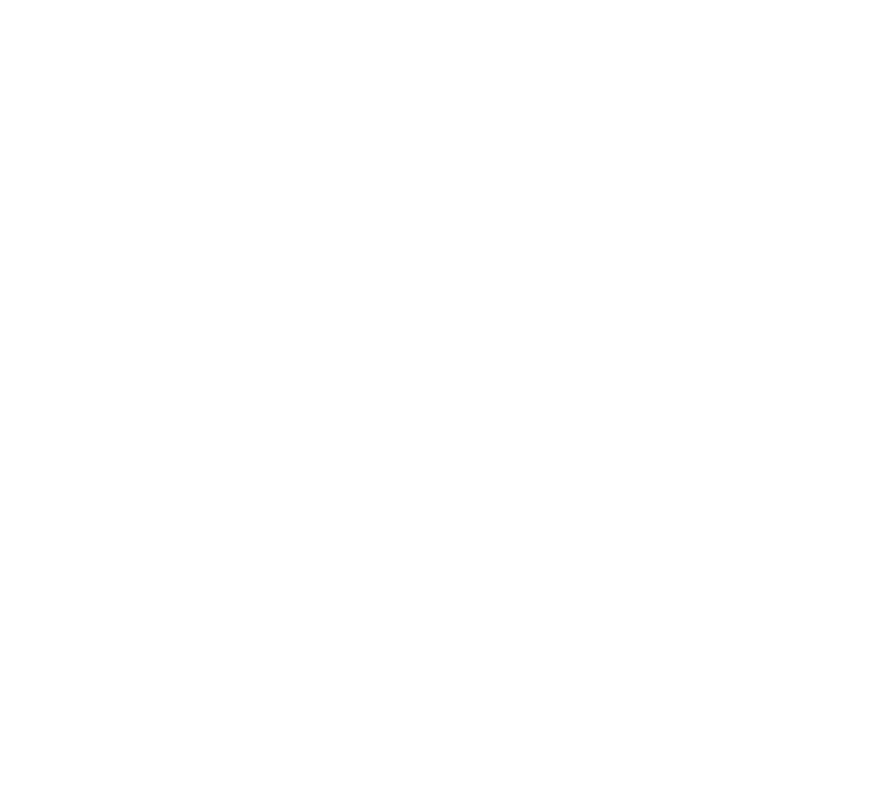
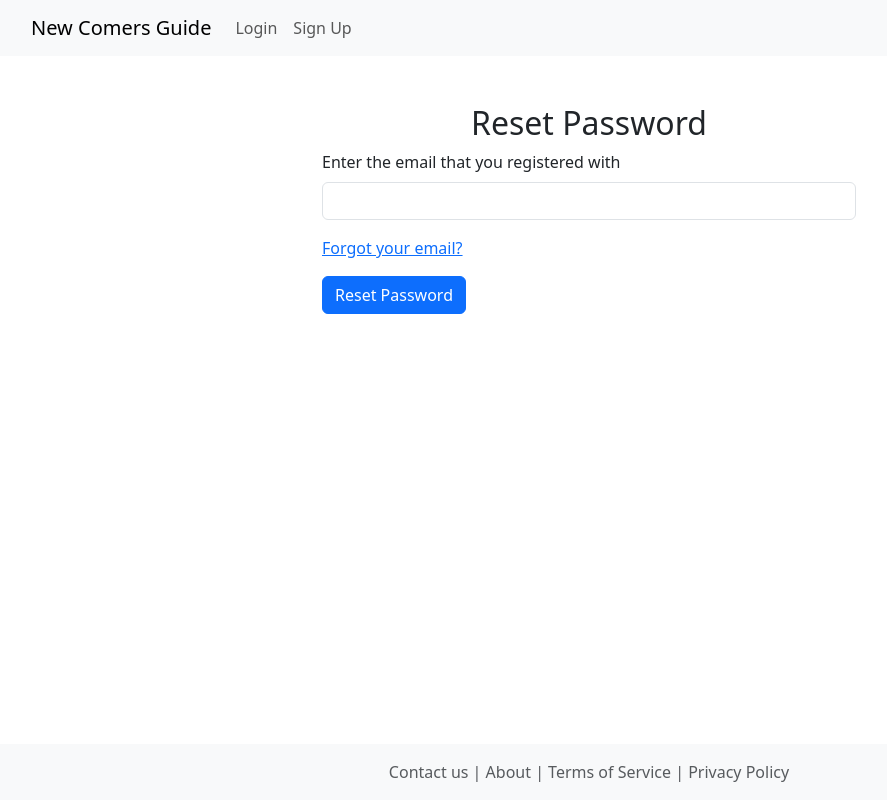
Before and after one commit to melpsh/CanadaNewComersGuide, a React (Vite) app: page /reset-password in a window 1280 px wide. Before the commit this address had no page. Shown: the whole page, without its empty margins (51-938 px from the left). Built offline with nearby package versions, Linux system fonts and the light colour scheme.

Commit message:
resetPassword page added

```diff
--- a/src/App.jsx
+++ b/src/App.jsx
@@ -10,6 +10,7 @@
 import HomePage from './components/HomePage';
 import SignUp from './components/SignUp';
 import Login from './components/Login';
+import ResetPassword from './components/ResetPassword';
 
 const App = () => {
   return (
@@ -25,6 +26,7 @@
       <Route path='Job' element ={<Job />}/>
       <Route path='Accomodation' element ={<Accomodation />}/>
       <Route path='Roommate' element ={<Roommate />}/>
+      <Route path='reset-password' element={<ResetPassword />}/>
     </Routes>
     </>
   );
--- a/src/components/HomePage.jsx
+++ b/src/components/HomePage.jsx
@@ -21,34 +21,28 @@
 </div>
 <h1 className="mt-5 mb-4">Welcome to Canada</h1>
 <div className="row">
-  <NavLink className="card col-md-4 mb-4 card-body " to='IDCard'>How to apply for Canadian ID</NavLink>
-  <NavLink className="card col-md-4 mb-4 card-body " to='MSPCard'>How to apply for MSP</NavLink>
-  <NavLink className="card col-md-4 mb-4 card-body " to='SINNumber'>How to apply for SIN number</NavLink>
-  <NavLink className="card col-md-4 mb-4 card-body " to='Creditcard'>How to apply for Creditcard</NavLink>
-  <NavLink className="card col-md-4 mb-4 card-body " to='Roommate'>How to find a roommate</NavLink>
-  <NavLink className="card col-md-4 mb-4 card-body " to='Community'>How to find community</NavLink>
-  <NavLink className="card col-md-4 mb-4 card-body " to='Accomodation'>How to find Accomodation</NavLink>
-  <NavLink className="card col-md-4 mb-4 card-body " to='Accomodation'>How to find Accomodation</NavLink>
-  <NavLink className="card col-md-4 mb-4 card-body " to='Accomodation'>How to find Accomodation</NavLink>
-  <NavLink className="card col-md-4 mb-4 card-body " to='Accomodation'>How to find Accomodation</NavLink>
-{/*
-<InfoBlock className="card" title="How to find English classes" infoUrl="https://melpsh.github.io/CanadaNewComersGuide/sin_number_info" />
-<InfoBlock className="card" title="How to find get volunteer experience" infoUrl="https://melpsh.github.io/CanadaNewComersGuide/sin_number_info" />
-<InfoBlock className="card" title="How to find a community" infoUrl="https://melpsh.github.io/CanadaNewComersGuide/sin_number_info" />
-<InfoBlock className="card" title="How to find a family doctor" infoUrl="https://melpsh.github.io/CanadaNewComersGuide/sin_number_info" />
-<InfoBlock className="card" title="How to find a high scool" infoUrl="https://melpsh.github.io/CanadaNewComersGuide/sin_number_info" />
-<InfoBlock className="card" title="How to file taxes" infoUrl="https://melpsh.github.io/CanadaNewComersGuide/sin_number_info" />
-<InfoBlock className="card" title="Applications for new comers to Canada" infoUrl="https://melpsh.github.io/CanadaNewComersGuide/sin_number_info" /> */}
+<NavLink className="card col-md-4 mb-4 card-body mr-md-4" to='IDCard'>How to apply for Canadian ID</NavLink>
+<NavLink className="card col-md-4 mb-4 card-body mr-md-4" to='MSPCard'>How to apply for MSP</NavLink>
+<NavLink className="card col-md-4 mb-4 card-body" to='SINNumber'>How to apply for SIN number</NavLink>
+<NavLink className="card col-md-4 mb-4 card-body mr-md-4" to='Creditcard'>How to apply for Creditcard</NavLink>
+<NavLink className="card col-md-4 mb-4 card-body mr-md-4" to='Roommate'>How to find a roommate</NavLink>
+
+
+
+  <NavLink className="card col-md-4 mb-4 mr-4 card-body " to='Roommate'>How to find a roommate</NavLink>
+  <NavLink className="card col-md-4 mb-4 mr-4 card-body " to='Community'>How to find community</NavLink>
+  <NavLink className="card col-md-4 mb-4 mr-4 card-body " to='Accomodation'>How to find Accomodation</NavLink>
+  <NavLink className="card col-md-4 mb-4 mr-4 card-body " to='englishClass'>How to find English Classes</NavLink>
+  <NavLink className="card col-md-4 mb-4 mr-4 card-body " to='Volunteer'>How to find volunteer experience</NavLink>
+  <NavLink className="card col-md-4 mb-4 mr-4 card-body " to='familydr'>How to find family doctor</NavLink>
+  <NavLink className="card col-md-4 mb-4 mr-4 card-body " to='school'>How to find school for children</NavLink>
+  <NavLink className="card col-md-4 mb-4 mr-4 card-body " to='taxes'>How to file taxes</NavLink>
+
   <Routes>
   <Route path ='/IDCard' element={<IDCard />}/>
   <Route path= '/MSPCard' element={<MSPCard />}/>
-  {/* <IDCard path='IDCard'></IDCard>
-  <MSPCard path='MSPCard'></MSPCard>
-  <SINNumber path='SINNumber'></SINNumber>
-  <Job path='Job'></Job>
-  <Accomodation path='Accomodation'></Accomodation>
-  <Creditcard path='Creditcard'></Creditcard>
-  <Roommate path='Roommate'></Roommate> */}
+
+
   </Routes>
 </div>
 </div>
--- /dev/null
+++ b/src/components/ResetPassword.jsx
@@ -0,0 +1,29 @@
+import React from 'react';
+import { Link } from 'react-router-dom';
+import Layout from './Layout';
+
+const ResetPassword = () => {
+  return (
+    <Layout>
+      <div className="container mt-5">
+        <div className="row justify-content-center">
+          <div className="col-md-6">
+            <h2 className="text-center">Reset Password</h2>
+            <form>
+              <div className="mb-3">
+                <label htmlFor="email" className="form-label">Enter the email that you registered with</label>
+                <input type="email" className="form-control" id="email" aria-describedby="emailHelp" required />
+              </div>
+              <div className="mb-3">
+                <Link to="/forgot-email">Forgot your email?</Link>
+              </div>
+              <button type="submit" className="btn btn-primary">Reset Password</button>
+            </form>
+          </div>
+        </div>
+      </div>
+    </Layout>
+  );
+};
+
+export default ResetPassword;
```
